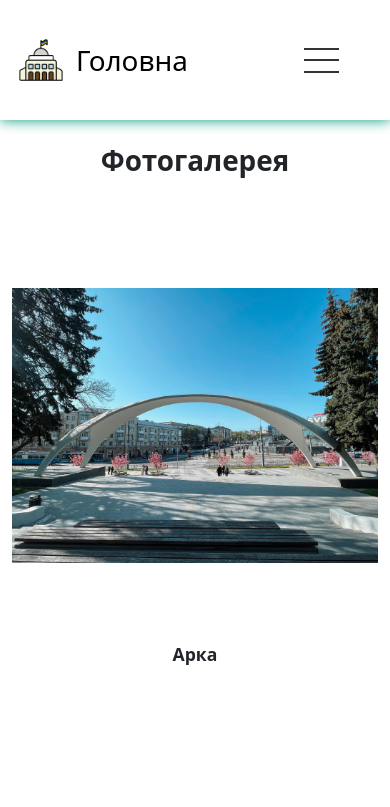
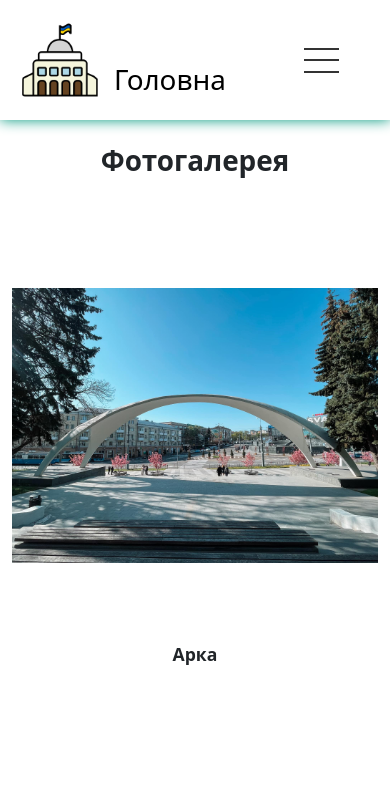
Before and after one commit to Kyzfome/SobornaApp, an Angular app: page /photo in a window 390 px wide. Shown: the top 807 px of the page. Built offline with nearby package versions, Linux system fonts and the light colour scheme.

Commit message:
fixed_header1

```diff
--- a/src/app/header/header.component.scss
+++ b/src/app/header/header.component.scss
@@ -107,6 +107,6 @@ body {
   }
 
   .logo {
-    max-height: 50px;
+    max-width: 25px;
   }
 }
```
